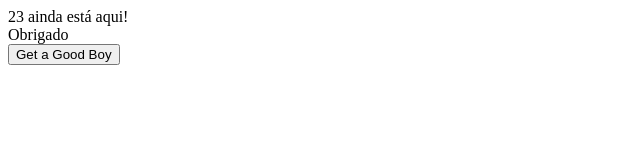
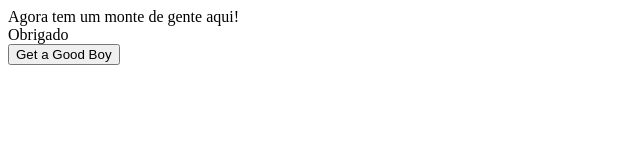
Before and after one commit to vitormcastro/GetImageFromShibes, a plain HTML site: page index.html in a window 1280 px wide. Shown: the whole page, without its empty margins (0-640 px from the left). Drawn offline with nearby package versions, Linux system fonts and the light colour scheme.

Commit message:
Demonstração na aula

```diff
--- a/index.html
+++ b/index.html
@@ -10,7 +10,7 @@
 <div>
     <div>
         <div>
-            <label>23 ainda está aqui!</label><br/>
+            <label>Agora tem um monte de gente aqui!</label><br/>
             <label>Obrigado</label><br/>
             <button id="btnGetImg">Get a Good Boy</button>
 
```
